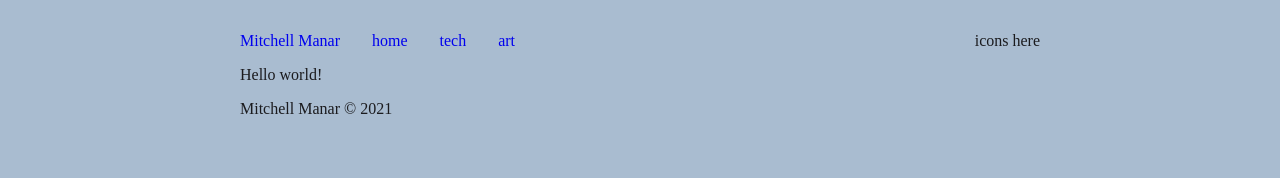
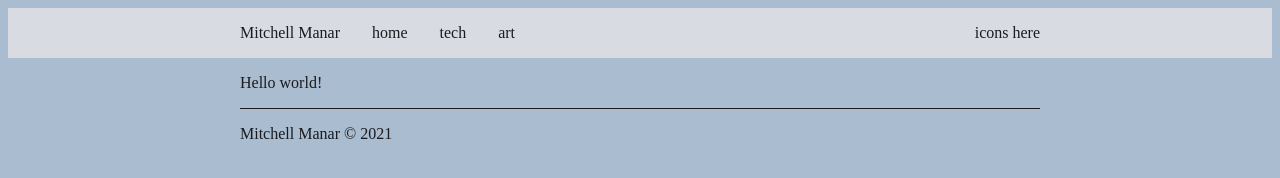
Before and after one commit to manarm/personal-site-gatsby, a Gatsby site: page / in a window 1280 px wide. Built offline with nearby package versions, Linux system fonts and the light colour scheme; Gatsby itself is replaced by a stand-in of ours.

Commit message:
conatiner-ized homepage. some navbar tweaks.

```diff
--- a/gatsby-config.js
+++ b/gatsby-config.js
@@ -7,4 +7,5 @@
 module.exports = {
   /* Your site config here */
   plugins: [`gatsby-plugin-sass`],
+
 }
--- a/package.json
+++ b/package.json
@@ -18,6 +18,7 @@
     "gatsby-plugin-sass": "^3.2.0",
     "react": "^16.12.0",
     "react-dom": "^16.12.0",
+    "react-typography": "^0.16.19",
     "sass": "^1.32.8"
   },
   "devDependencies": {
--- a/src/components/Footer.js
+++ b/src/components/Footer.js
@@ -1,5 +1,5 @@
 import React from "react"
 
 export default function Footer() {
-  return <p>Mitchell Manar &copy; 2021</p>
+  return <div className='footer'>Mitchell Manar &copy; 2021</div>
 }
--- a/src/components/Header.js
+++ b/src/components/Header.js
@@ -3,6 +3,8 @@
 
 export default function Header() {
   return (
+<div className="nav-banner">
+  <div className="container">
     <div className="navbar">
       <span class="brand"><Link to="/">Mitchell Manar</Link></span>
       <ul>
@@ -12,5 +14,7 @@
       </ul>
       <div className="nav-icons">icons here</div>
     </div>
+  </div>
+</div>
   )
 }
--- a/src/components/Layout.js
+++ b/src/components/Layout.js
@@ -3,11 +3,11 @@
 import Footer from "../components/Footer"
 
 export default function Layout({ children }) {
-  return (
-    <div className="container">
-      <Header />
-      {children}
-      <Footer />
-    </div>
-  )
+  return (<>
+  <Header />
+  <div className="container">
+  {children}
+  <Footer />
+  </div>
+  </>)
 }
--- a/src/styles/global.scss
+++ b/src/styles/global.scss
@@ -12,9 +12,17 @@
     background-color: var(--light-grey);
 }
 
+/* TODO responsive */
 .container {
-    margin: 1rem auto;
+    margin: auto;
     max-width: 800px;
+    min-width: 600px;
+}
+
+.nav-banner {
+  background-color: var(--light);
+  padding: 1rem 0;
+  margin-bottom: 1rem;
 }
 
 .navbar {
@@ -22,18 +30,27 @@
     align-items: center;
 
   a {
+    color: var(--dark);
     text-decoration: none;
   }
 
   ul {
+    list-style-type: none;
     padding-left: 0;
+    margin: 0;
 
     li {
       display:inline;
-      margin-left: 2rem;
+      margin: 0 0 0 2rem;
     }
   }
   .nav-icons {
     margin-left: auto;
   }
 }
+
+.footer {
+  margin-top: 1rem;
+  padding-top: 1rem;
+  border-top: solid 1px;
+}
```
Also changed, not shown: src/utils/typography.js (added, +8 -0 lines), 1 other file.
